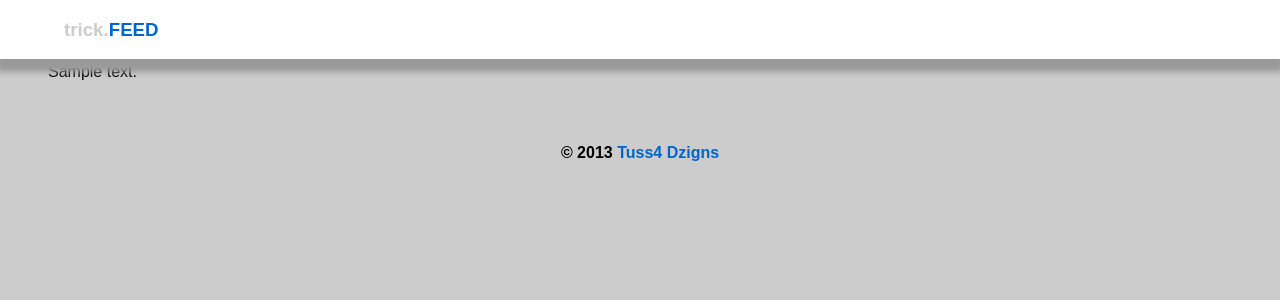
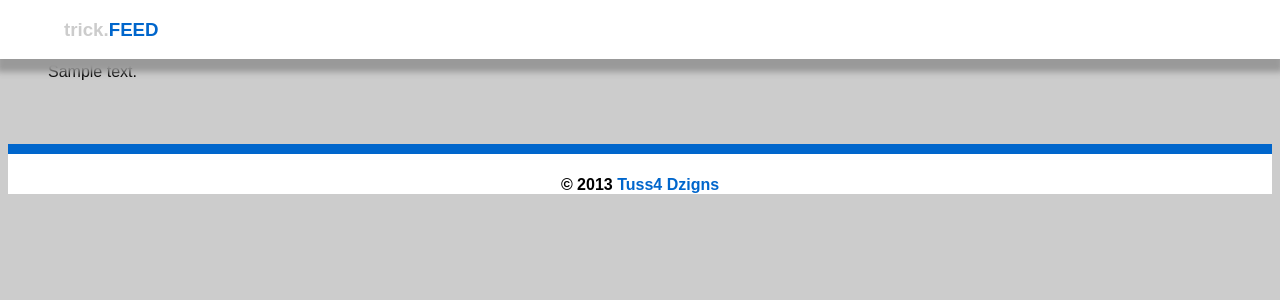
Before and after one commit to Tuss4/trickfeed.heroku, a Django app: template trickhero/templates/base.html in a window 1280 px wide. Shown: the top 300 px of the page. Run offline with Django 3.2, Linux system fonts and the light colour scheme; the template is opened without the code that fills it: most values are stand-ins (such as "Sample title", 1, 10 or a date in 2020); some libraries are stand-ins or nearby versions.

Commit message:
style changes to the footer yo. BIG UPDATES COMING REAL SOON.

```diff
--- a/trickhero/templates/base.html
+++ b/trickhero/templates/base.html
@@ -65,6 +65,10 @@
 		display: inline-block;
 	}
 	#footer {
+		border-top-style: solid;
+		border-color: #0066cc;
+		border-width: 10px;
+		background-color: #fff;
 		margin-top: 5%;
 		color: #000;
 		text-align: center;
```
